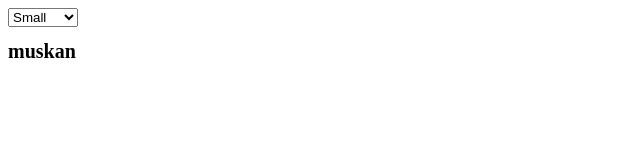
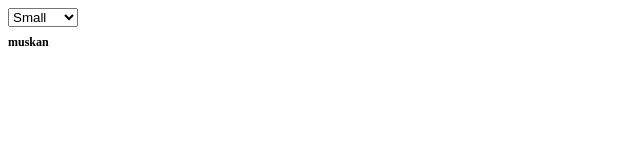
Before and after one commit to muskan-chouhan/react, a React (Vite) app in the folder 30-project-dynamic-font-size/: page / in a window 1280 px wide. Shown: the top 160 px of the page, without its empty margins (0-640 px from the left). Built offline with nearby package versions, Linux system fonts and the light colour scheme.

Commit message:
add 30 project -dynamic font size of text

```diff
--- a/30-project-dynamic-font-size/src/App.jsx
+++ b/30-project-dynamic-font-size/src/App.jsx
@@ -1,27 +1,30 @@
-import { useState } from 'react'
+import { useState } from "react";
 
 function App() {
-  const [text, setText] = useState('Small')
+  const [text, setText] = useState("Small");
 
   return (
     <>
-      <select onChange={(event) => setText(event.target.value)}>
+      <select value={text} onChange={(e) => setText(e.target.value)}>
         <option value="Small">Small</option>
         <option value="Medium">Medium</option>
         <option value="Large">Large</option>
       </select>
 
-      {
-        text === 'Small' && <h1 className="small">muskan</h1>
-      }
-      {
-        text === 'Medium' && <h1 className="medium">muskan</h1>
-      }
-      {
-        text === 'Large' && <h1 className="large">muskan</h1>
-      }
+      <h1
+        style={{
+          fontSize:
+            text === "Large"
+              ? "24px"
+              : text === "Medium"
+              ? "16px"
+              : "12px",
+        }}
+      >
+        muskan
+      </h1>
     </>
-  )
+  );
 }
 
-export default App
+export default App;
```
